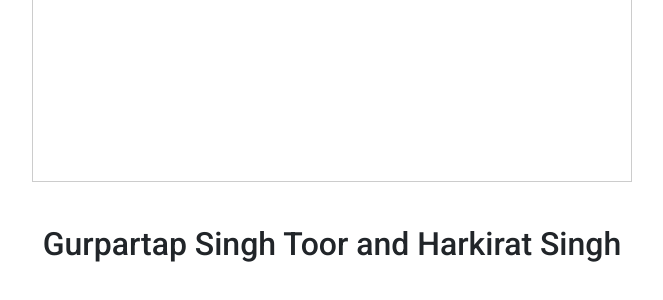
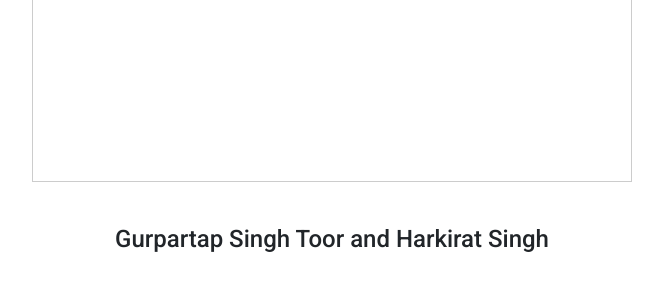
Before and after one commit to Harman-Sahota/IFKT, a React (Create React App) app in the folder frontend/: page / in a window 1280 px wide. Shown: the part 3545-3845 px from the top of the page, without its empty margins (308-971 px from the left). Built offline with nearby package versions, Linux system fonts and the light colour scheme.

Commit message:
font size 50%

```diff
--- a/frontend/src/Pages/Home.js
+++ b/frontend/src/Pages/Home.js
@@ -263,7 +263,7 @@ const Home = () => {
                <MessagesSection />
 
 
-                <h2 id={styles.sectionh}  > Gurpartap Singh Toor and Harkirat Singh</h2>
+                <h4 id={styles.sectionh}  > Gurpartap Singh Toor and Harkirat Singh</h4>
                 <iframe
                     width="560"
                     height="315"
```
